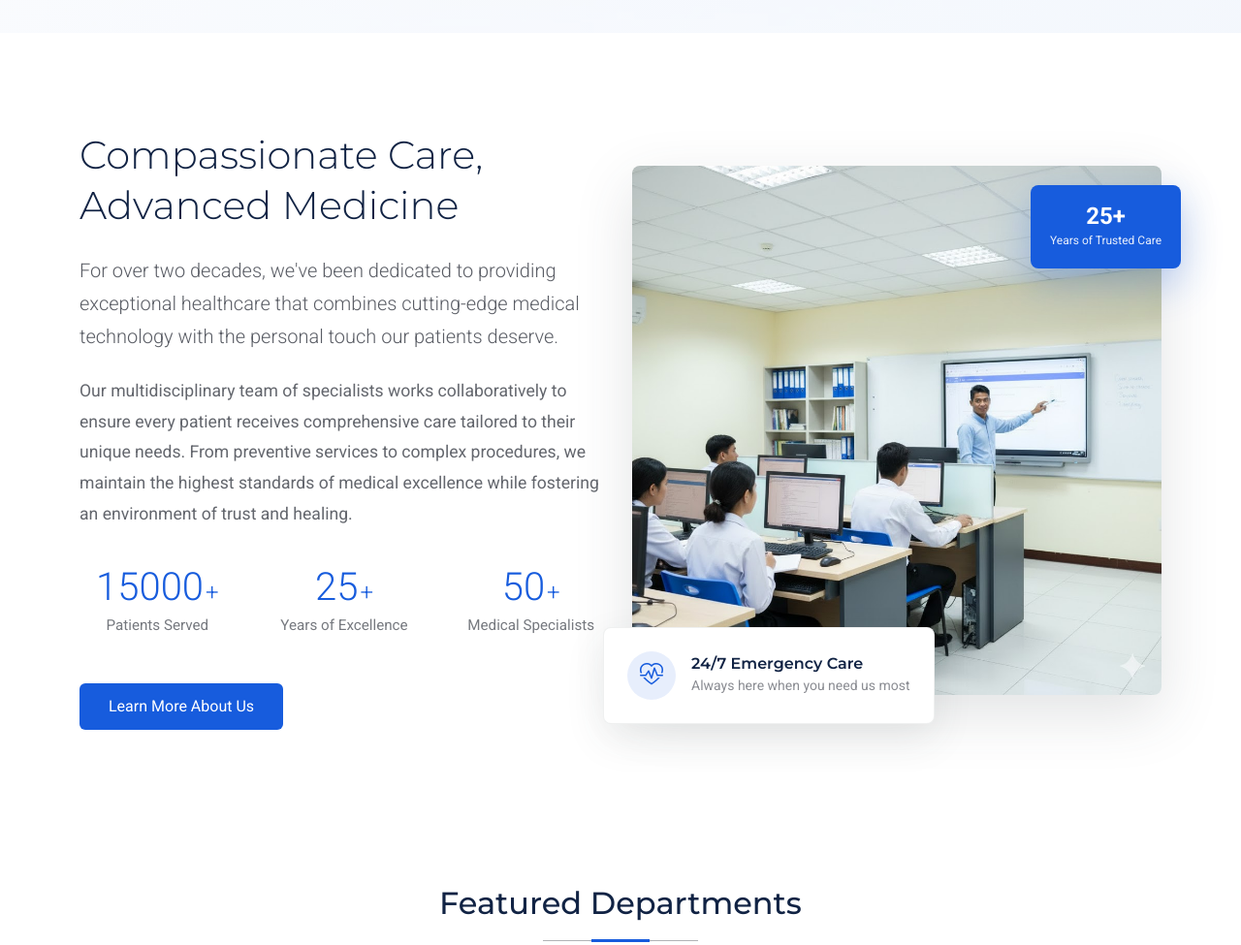
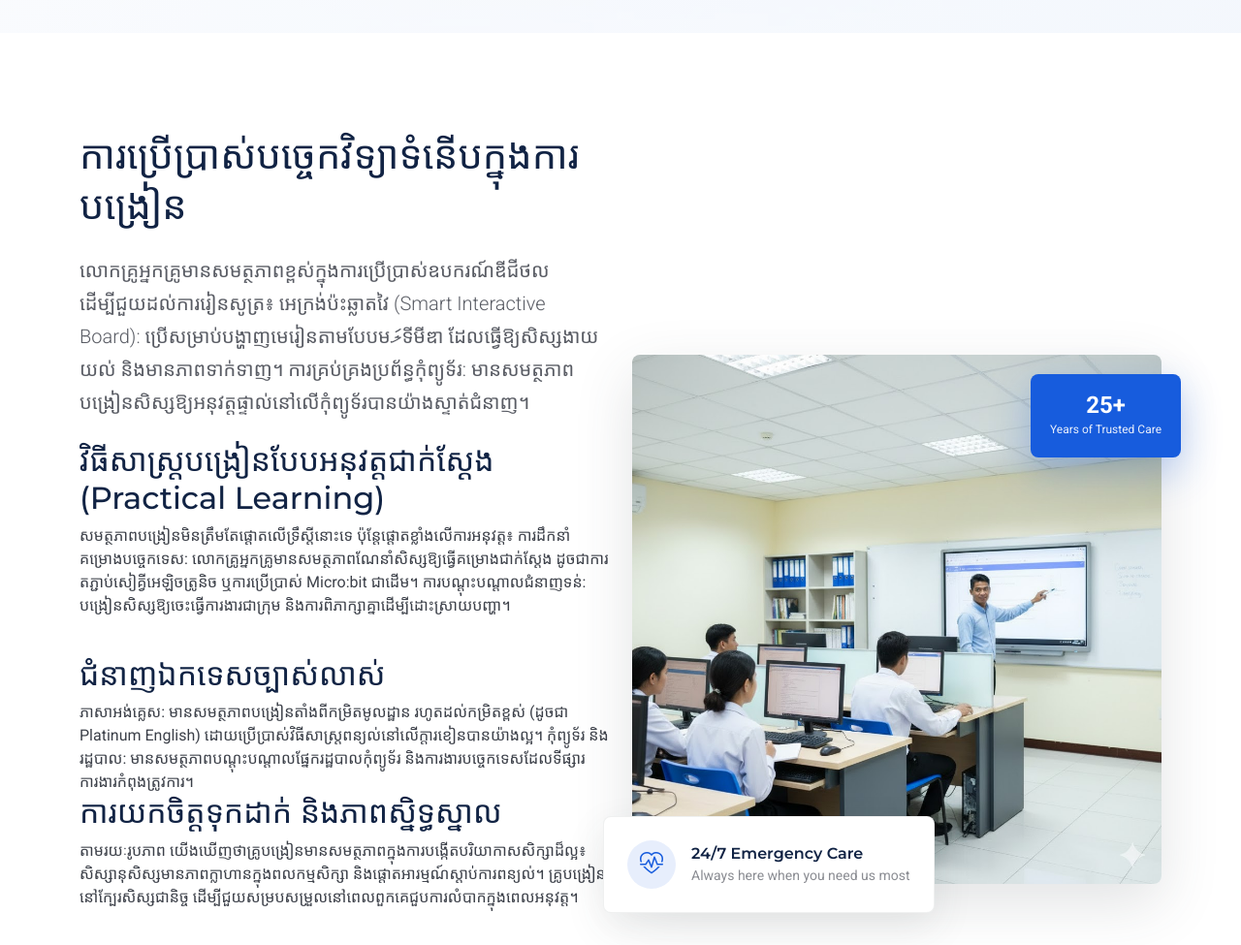
Before and after one commit to nginchheang034-IT/khmer.gitbub.io, a plain HTML site: page index.html in a window 1280 px wide. Shown: the part 900-1875 px from the top of the page at 97% size. Drawn offline with Linux system fonts and the light colour scheme.

Commit message:
Update index.html

```diff
--- a/index.html
+++ b/index.html
@@ -208,15 +208,22 @@
         <div class="row align-items-center">
           <div class="col-lg-6 mb-5 mb-lg-0" data-aos="fade-right" data-aos-delay="200">
             <div class="about-content">
-              <h2 class="section-heading">Compassionate Care, Advanced Medicine</h2>
-              <p class="lead-text">For over two decades, we've been dedicated to providing exceptional healthcare that
-                combines cutting-edge medical technology with the personal touch our patients deserve.</p>
+              <h2 class="section-heading">ការប្រើប្រាស់បច្ចេកវិទ្យាទំនើបក្នុងការបង្រៀន</h2>
+              <p class="lead-text">លោកគ្រូអ្នកគ្រូមានសមត្ថភាពខ្ពស់ក្នុងការប្រើប្រាស់ឧបករណ៍ឌីជីថលដើម្បីជួយដល់ការរៀនសូត្រ៖
+អេក្រង់ប៉ះឆ្លាតវៃ (Smart Interactive Board): ប្រើសម្រាប់បង្ហាញមេរៀនតាមបែបមަލទីមីឌា ដែលធ្វើឱ្យសិស្សងាយយល់ និងមានភាពទាក់ទាញ។
+ការគ្រប់គ្រងប្រព័ន្ធកុំព្យូទ័រ: មានសមត្ថភាពបង្រៀនសិស្សឱ្យអនុវត្តផ្ទាល់នៅលើកុំព្យូទ័របានយ៉ាងស្ទាត់ជំនាញ។
+<h2>វិធីសាស្ត្របង្រៀនបែបអនុវត្តជាក់ស្ដែង (Practical Learning)</h2>
+សមត្ថភាពបង្រៀនមិនត្រឹមតែផ្ដោតលើទ្រឹស្ដីនោះទេ ប៉ុន្តែផ្ដោតខ្លាំងលើការអនុវត្ត៖
+ការដឹកនាំគម្រោងបច្ចេកទេស: លោកគ្រូអ្នកគ្រូមានសមត្ថភាពណែនាំសិស្សឱ្យធ្វើគម្រោងជាក់ស្ដែង ដូចជាការតភ្ជាប់សៀគ្វីអេឡិចត្រូនិច ឬការប្រើប្រាស់ Micro:bit ជាដើម។
+ការបណ្ដុះបណ្ដាលជំនាញទន់: បង្រៀនសិស្សឱ្យចេះធ្វើការងារជាក្រុម និងការពិភាក្សាគ្នាដើម្បីដោះស្រាយបញ្ហា។</p>
 
-              <p>Our multidisciplinary team of specialists works collaboratively to ensure every patient receives
-                comprehensive care tailored to their unique needs. From preventive services to complex procedures, we
-                maintain the highest standards of medical excellence while fostering an environment of trust and
-                healing.</p>
-
+              <p><h2>ជំនាញឯកទេសច្បាស់លាស់</h2>
+ភាសាអង់គ្លេស: មានសមត្ថភាពបង្រៀនតាំងពីកម្រិតមូលដ្ឋាន រហូតដល់កម្រិតខ្ពស់ (ដូចជា Platinum English) ដោយប្រើប្រាស់វិធីសាស្ត្រពន្យល់នៅលើក្ដារខៀនបានយ៉ាងល្អ។
+កុំព្យូទ័រ និងរដ្ឋបាល: មានសមត្ថភាពបណ្ដុះបណ្ដាលផ្នែករដ្ឋបាលកុំព្យូទ័រ និងការងារបច្ចេកទេសដែលទីផ្សារការងារកំពុងត្រូវការ។
+<h2>ការយកចិត្តទុកដាក់ និងភាពស្និទ្ធស្នាល</h2>
+តាមរយៈរូបភាព យើងឃើញថាគ្រូបង្រៀនមានសមត្ថភាពក្នុងការបង្កើតបរិយាកាសសិក្សាដ៏ល្អ៖
+សិស្សានុសិស្សមានភាពក្លាហានក្នុងពលកម្មសិក្សា និងផ្ដោតអារម្មណ៍ស្ដាប់ការពន្យល់។
+គ្រូបង្រៀននៅក្បែរសិស្សជានិច្ច ដើម្បីជួយសម្របសម្រួលនៅពេលពួកគេជួបការលំបាកក្នុងពេលអនុវត្ត។</p>
               <div class="stats-grid">
                 <div class="stat-item">
                   <div class="stat-number purecounter" data-purecounter-start="0" data-purecounter-end="15000"
```
